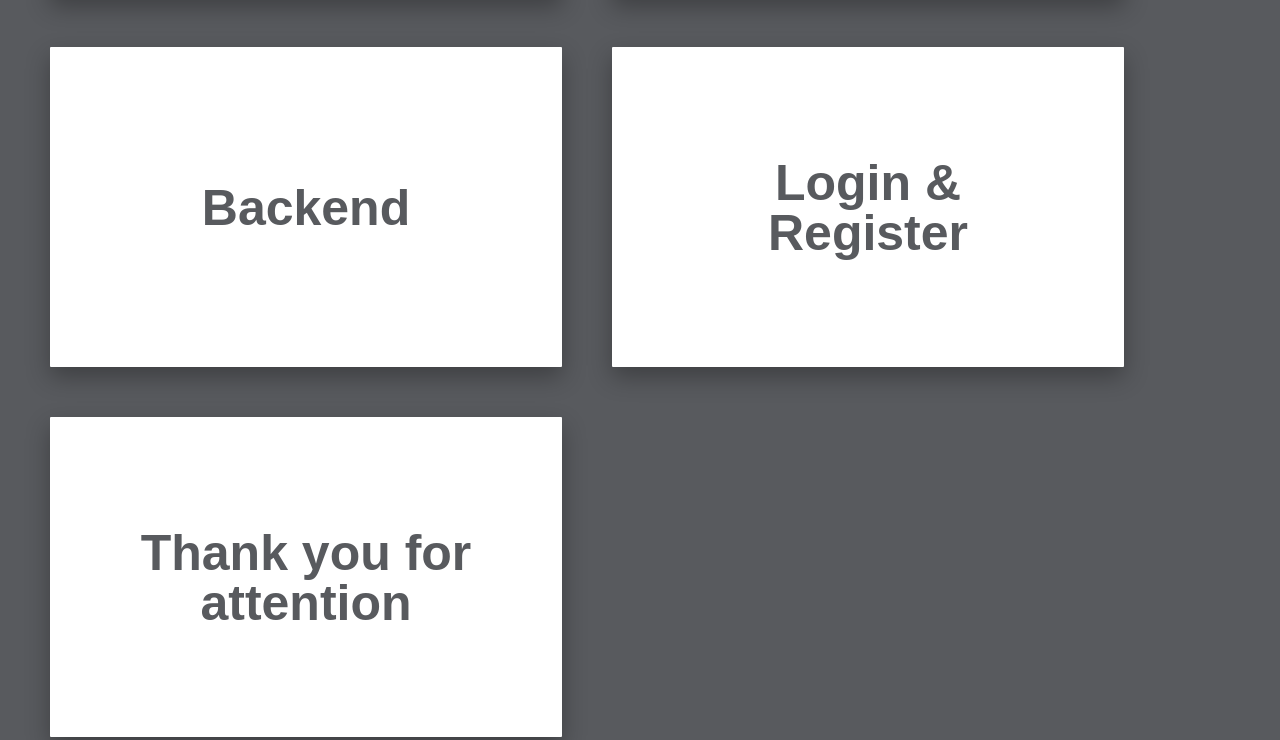
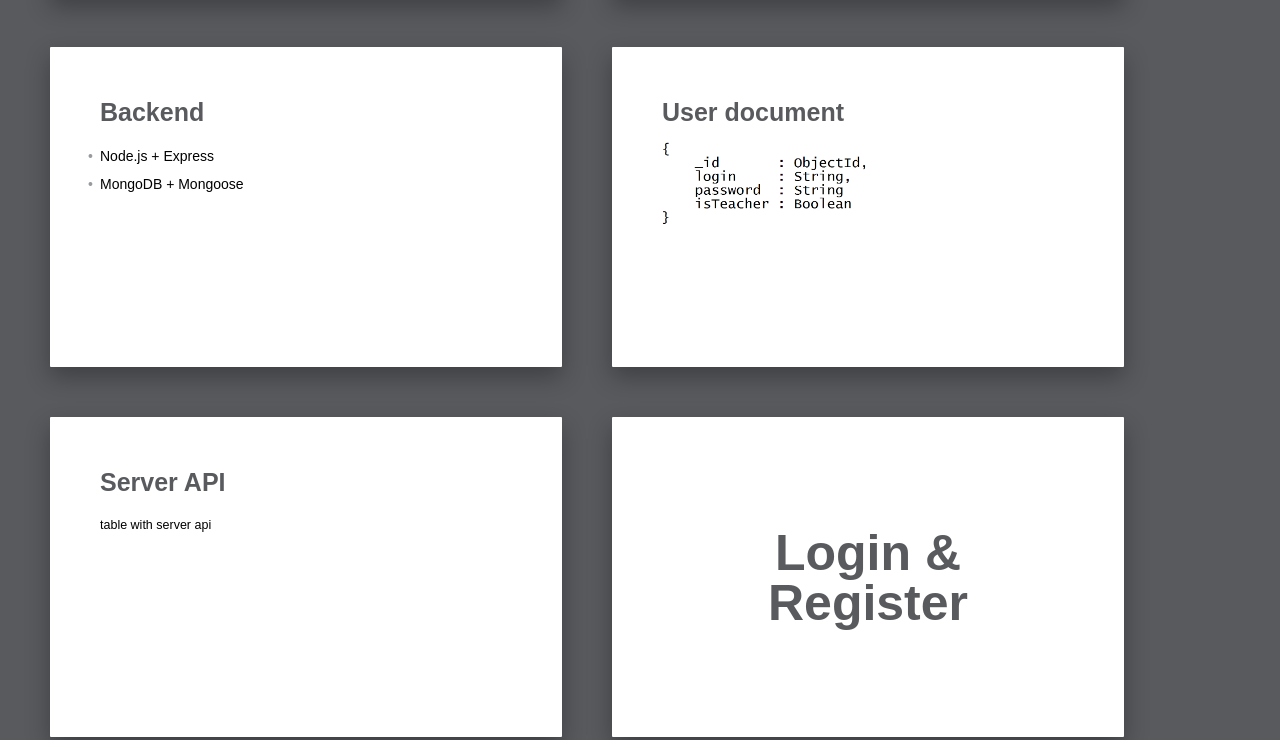
Before and after one commit to Likable2707/Presentation, a plain HTML site: page shower/index.html in a window 1280 px wide. Shown: the part 1613-2353 px from the top of the page. Drawn offline with Linux system fonts and the light colour scheme; a script that the page names is missing; a web font is replaced by a local one.

Commit message:
added slides for backend

```diff
--- a/shower/index.html
+++ b/shower/index.html
@@ -89,13 +89,31 @@
 		<p class="double">Lorem ipsum dolor sit amet, consectetur adipisicing elit, sed do eiusmod tempor incididunt ut labore et dolore magna aliqua. Ut enim ad minim veniam, quis nostrud exercitation ullamco laboris nisi ut aliquip ex ea commodo consequat. Duis aute irure dolor in reprehenderit in voluptate velit esse cillum dolore eu fugiat nulla pariatur. Excepteur sint occaecat cupidatat non proident, sunt in culpa qui officia.</p>
 	</section>
 	<section class="slide" id="backend">
-	<h2 class="shout">Backend</h2>
-	<style>
-	#backend h2 {
-			font-size:100px;
-		}
-	</style>
+	<h2>Backend</h2>
+		<ul style="font-size: 28px">
+			<li>Node.js + Express</li>
+			<li>MongoDB + Mongoose</li>
+		</ul>
+		<style>
+			.listTitle{
+				font-size: 135%;
+				}
+		</style>
+	<!--<style>-->
+	<!--#backend h2 {-->
+			<!--font-size:100px;-->
+		<!--}-->
+	<!--</style>-->
 
+	</section>
+	<section class="slide">
+		<h2>User document</h2>
+		<img src="pictures/dbStructure.png" alt="" width="50%">
+
+	</section>
+	<section class="slide">
+		<h2>Server API</h2>
+		table with server api
 	</section>
 	<section class="slide" id="login">
 	<h2 class="shout">Login &</br> Register</h2>
```
Also changed, not shown: shower/pictures/dbStructure.png (added).
